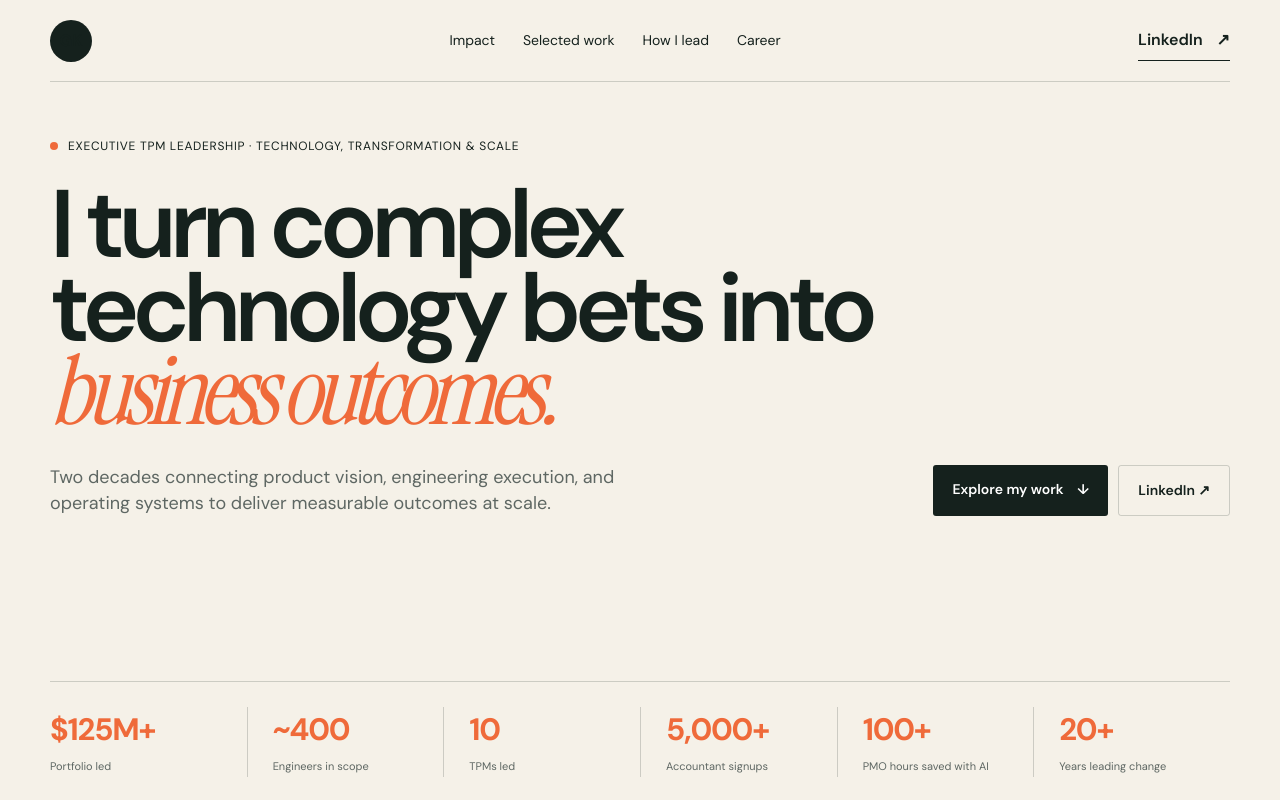
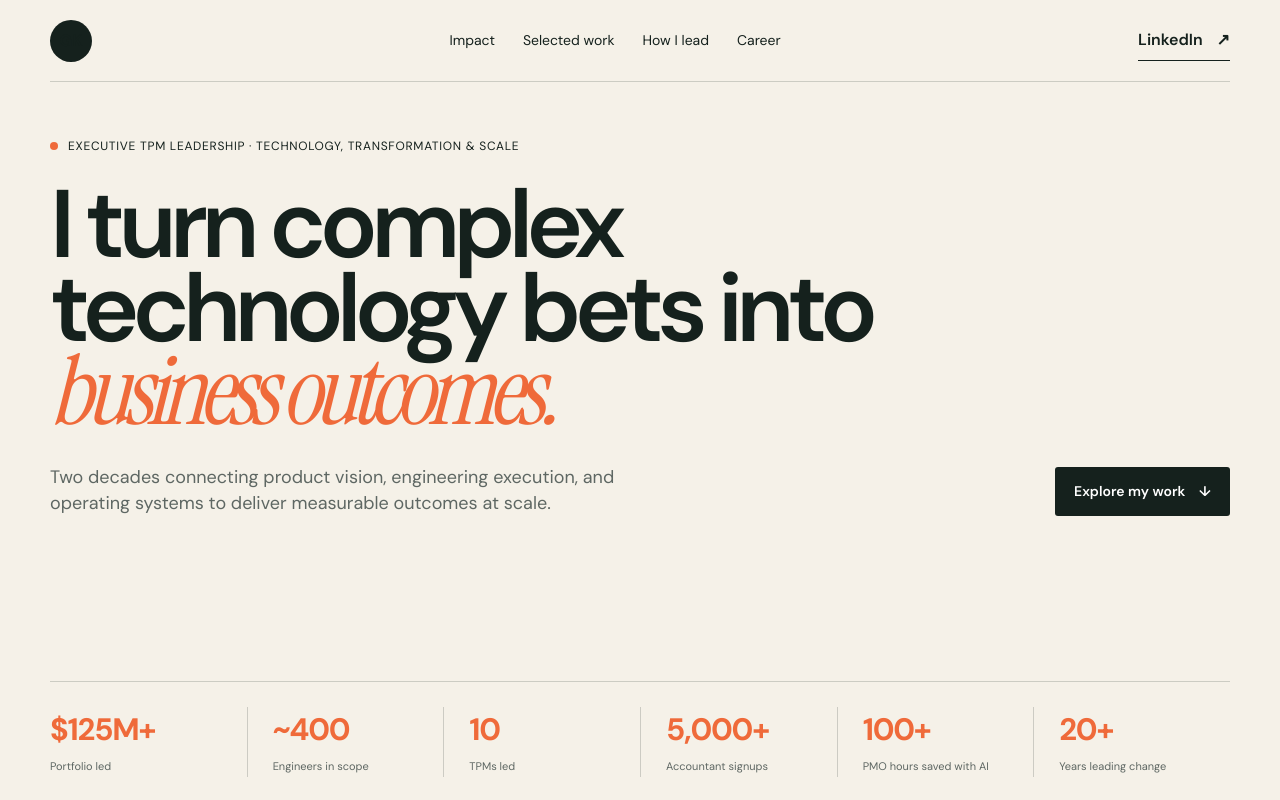
Before and after one commit to GeethaKuppuswamy/Portfolio, a Next.js app: page / in a window 1280 px wide. Shown: the top 800 px of the page. Built offline with nearby package versions, Linux system fonts and the light colour scheme.

Commit message:
Remove duplicate hero LinkedIn button

```diff
--- a/app/page.tsx
+++ b/app/page.tsx
@@ -49,7 +49,7 @@ export default function Home() {
     <section className="hero shell" id="top">
       <div className="availability"><span /> Executive TPM leadership · Technology, transformation &amp; scale</div>
       <h1>I turn complex<br/>technology bets into<br/><em>business outcomes.</em></h1>
-      <div className="hero-bottom"><p>Two decades connecting product vision, engineering execution, and operating systems to deliver measurable outcomes at scale.</p><div className="hero-actions"><a className="button primary" href="#work">Explore my work <span>↓</span></a><a className="button secondary" href="https://www.linkedin.com/in/geetha-kuppuswamy" target="_blank" rel="noreferrer">LinkedIn ↗</a></div></div>
+      <div className="hero-bottom"><p>Two decades connecting product vision, engineering execution, and operating systems to deliver measurable outcomes at scale.</p><div className="hero-actions"><a className="button primary" href="#work">Explore my work <span>↓</span></a></div></div>
       <div className="hero-metrics" id="impact"><div><strong>$125M+</strong><span>Portfolio led</span></div><div><strong>~400</strong><span>Engineers in scope</span></div><div><strong>10</strong><span>TPMs led</span></div><div><strong>5,000+</strong><span>Accountant signups</span></div><div><strong>100+</strong><span>PMO hours saved with AI</span></div><div><strong>20+</strong><span>Years leading change</span></div></div>
     </section>
     <section className="intro shell section"><p className="kicker">How I lead</p><div className="intro-copy"><h2>Strategy is only valuable<br/>when teams can <em>execute it.</em></h2><p>I bring clarity to ambiguous, high-stakes work—connecting strategy to execution, aligning leaders around explicit tradeoffs, and building operating systems that outlast the moment. My experience spans AI, platform, compliance, M&amp;A, and revenue-critical products at Intuit, Chegg, and PayPal.</p></div></section>
```
